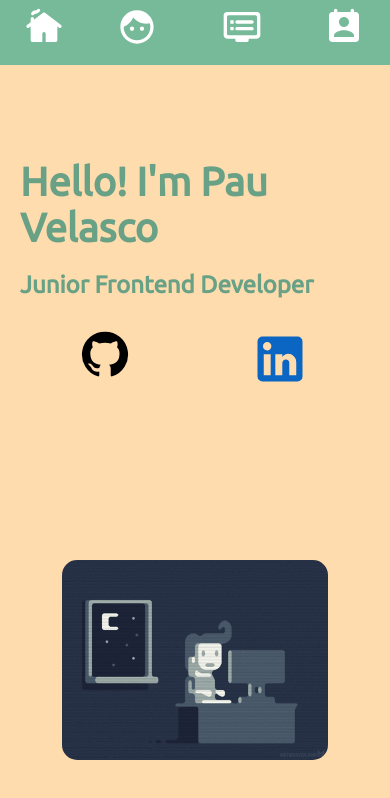
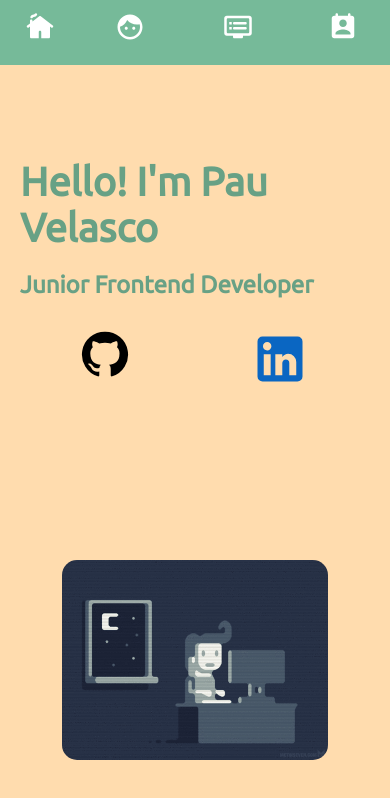
Before and after one commit to PauVelasco77/Portfolio, a React (Create React App) app: page / in a window 390 px wide. Shown: the top 798 px of the page. Built offline with nearby package versions, Linux system fonts and the light colour scheme.

Commit message:
changed navBar icons size for mobile version

```diff
--- a/src/components/NavIcon/NavIcon.js
+++ b/src/components/NavIcon/NavIcon.js
@@ -24,6 +24,10 @@ const CottageRoundedIconRotate = styled.li`
     transition: 0.7s ease-out;
     cursor: pointer;
     font-size: 40px;
+
+    @media (max-width: 480px) {
+      font-size: 30px;
+    }
   }
 
   & p {
```
